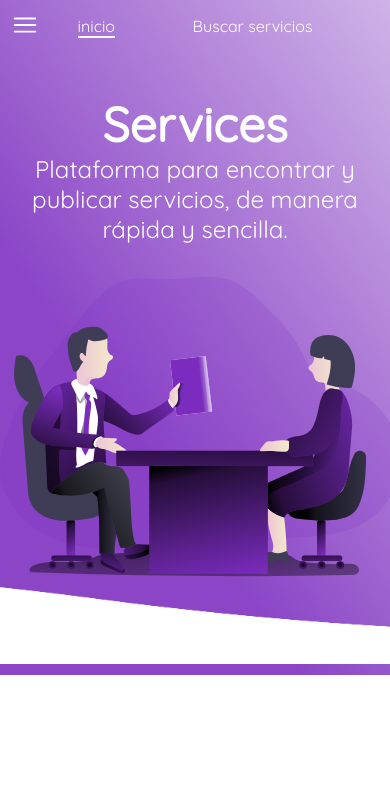
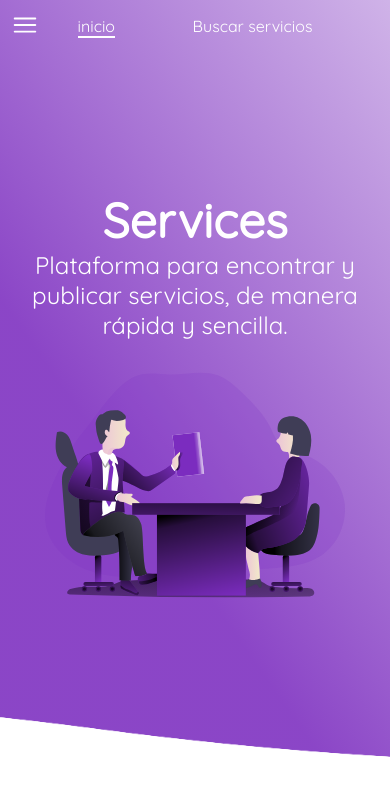
Before and after one commit to kevin030323/Services, a React (Create React App) app in the folder client/: page / in a window 390 px wide. Shown: the top 796 px of the page. Built offline with nearby package versions, Linux system fonts and the light colour scheme; no server answers.

Commit message:
error responsive solucionado

```diff
--- a/client/src/componentes/Landing/Landing.jsx
+++ b/client/src/componentes/Landing/Landing.jsx
@@ -8,7 +8,6 @@ export default function Landing() {
   return (
     <div className={style.contetAll}>
       <NavBar home={true} />
-
       <div className={style.content}>
         <div></div>
         <div className={style.contentText}>
--- a/client/src/componentes/Landing/Landing.module.css
+++ b/client/src/componentes/Landing/Landing.module.css
@@ -48,6 +48,10 @@
   height: 70%;
 }
 
+.contentImg img {
+  width: 70%;
+}
+
 .wave {
   width: 100%;
   height: 100px;
@@ -87,6 +91,23 @@
   }
 
   .wave {
-    bottom: 180px;
+    bottom: 150px;
   }
 }
+
+@media (max-width: 400px) {
+  .wave {
+    bottom: 50px;
+  }
+  .content {
+    height: 90vh;
+  }
+
+  .contentText {
+    margin-top: 2rem;
+  }
+
+  .contentImg img {
+    width: 300px;
+  }
+}
```
